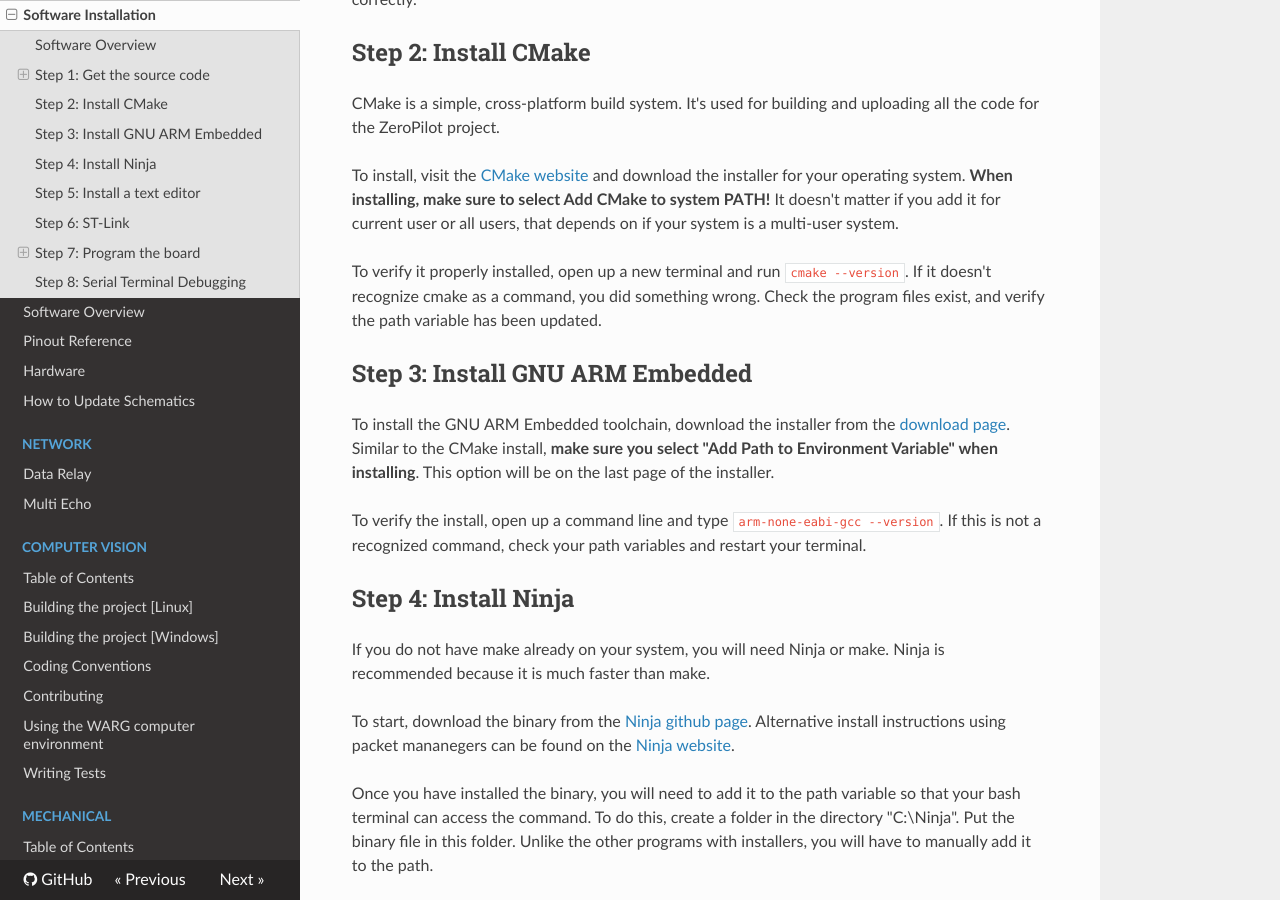
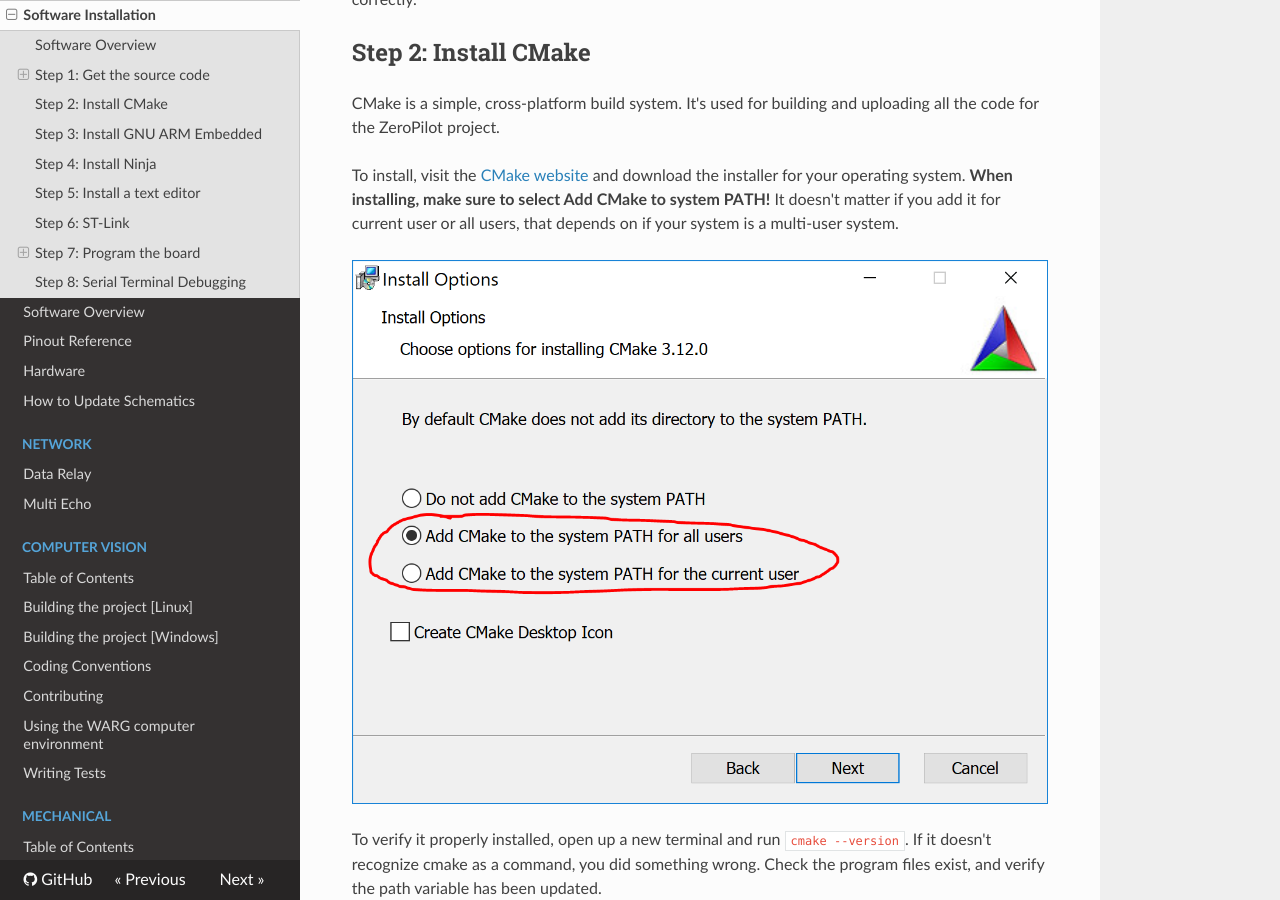
Before and after one commit to UWARG/docs, an MkDocs documentation site: the page built from docs/zeropilot/software_installation.md, in a window 1280 px wide and 900 px high, scrolled down 1807 px. Built offline with MkDocs 1.6.1, drawn with Linux system fonts in a browser that asks for light colours; nearby versions of some CDN libraries; old or Windows-style settings are respelled for this version of MkDocs.

Commit message:
Update software_installation.md

```diff
--- a/docs/zeropilot/software_installation.md
+++ b/docs/zeropilot/software_installation.md
@@ -47,11 +47,15 @@
 To install, visit the [CMake website](https://cmake.org/download/) and download the installer for your operating system.
 __When installing, make sure to select Add CMake to system PATH!__ It doesn't matter if you add it for current user or all users, that depends on if your system is a multi-user system.
 
+![CMake Path Option](resources/cmake_path_option.png)
+
 To verify it properly installed, open up a new terminal and run `cmake --version`. If it doesn't recognize cmake as a command, you did something wrong. Check the program files exist, and verify the path variable has been updated.
 
 ## Step 3: Install GNU ARM Embedded
 
 To install the GNU ARM Embedded toolchain, download the installer from the [download page](https://developer.arm.com/open-source/gnu-toolchain/gnu-rm/downloads). Similar to the CMake install, __make sure you select "Add Path to Environment Variable" when installing__. This option will be on the last page of the installer.
+
+![GNU ARM Embedded Path Option](gnu_path_option.png)
 
 To verify the install, open up a command line and type `arm-none-eabi-gcc --version`. If this is not a recognized command, check your path variables and restart your terminal.
 
```
